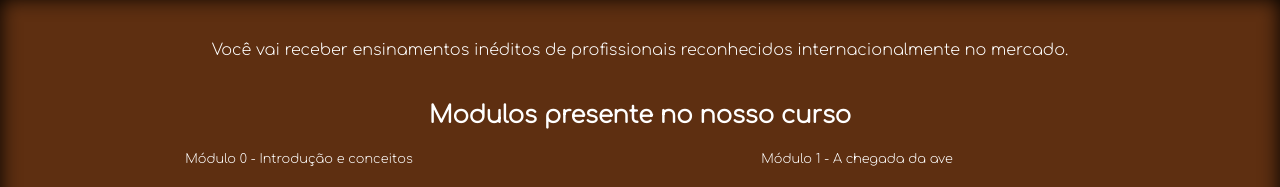
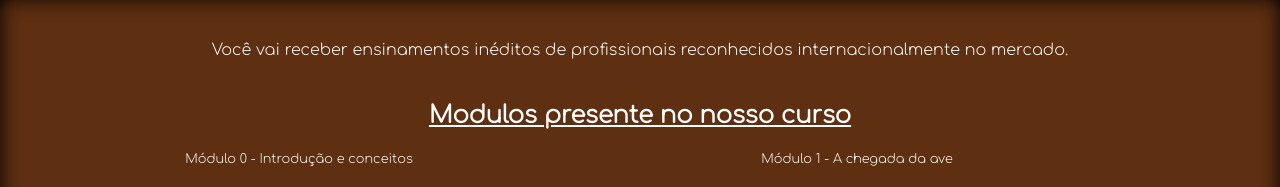
Before and after one commit to mateusmoreiraa/landingpagediary01, a plain HTML site: page index.html in a window 1280 px wide. Shown: the part 2418-2605 px from the top of the page. Drawn offline with Linux system fonts and the light colour scheme; a web font is replaced by a local one.

Commit message:
Update mediaquery.css

```diff
--- a/styles/mediaquery.css
+++ b/styles/mediaquery.css
@@ -132,6 +132,10 @@
     section#content {
 
     }
+        section#content > div.modules > h2 {
+            text-decoration: underline;
+        }
+
         ul.list > li {
             display: inline;
             float: left;
```
